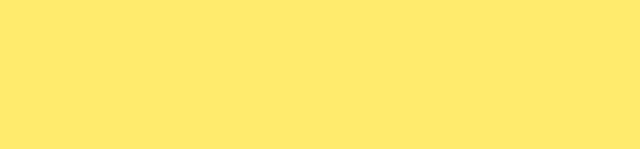
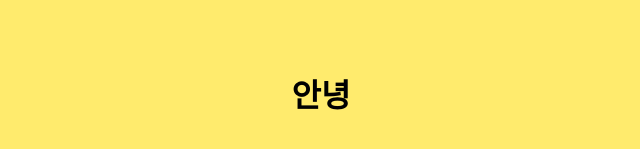
Before and after one commit to seyun31/baseballTest, a React (Vite) app: page /first in a window 1280 px wide. Before the commit this address had no page. Shown: the part 307-456 px from the top of the page, without its empty margins (319-959 px from the left). Built offline with nearby package versions, Linux system fonts and the light colour scheme.

Commit message:
Add: firstStage.jsx 생성

```diff
--- /dev/null
+++ b/src/components/firstStage.jsx
@@ -0,0 +1,13 @@
+import styled from "styled-components";
+import GlobalStyle from "../style/GlobalStyle"
+
+function firstStage() {
+    return(
+        <>
+        <GlobalStyle />
+        <h1>안녕</h1>
+        </>
+    )
+}
+
+export default firstStage
--- a/src/main.jsx
+++ b/src/main.jsx
@@ -1,6 +1,7 @@
 import { createRoot } from 'react-dom/client';
 import { BrowserRouter, Routes, Route } from 'react-router-dom';
-import Home from "../src/components/home"
+import Home from "../src/components/home";
+import FirstStage from "../src/components/firstStage";
 import GlobalStyle from "./style/GlobalStyle";
 
 createRoot(document.getElementById('root')).render(
@@ -9,6 +10,7 @@ createRoot(document.getElementById('root')).render(
         <BrowserRouter>
             <Routes>
                 <Route path='/' element={<Home />} />
+                <Route path='/first' element={<FirstStage />} />
             </Routes>
         </BrowserRouter>
     </>
```
Also changed, not shown: src/index.css (deleted).
